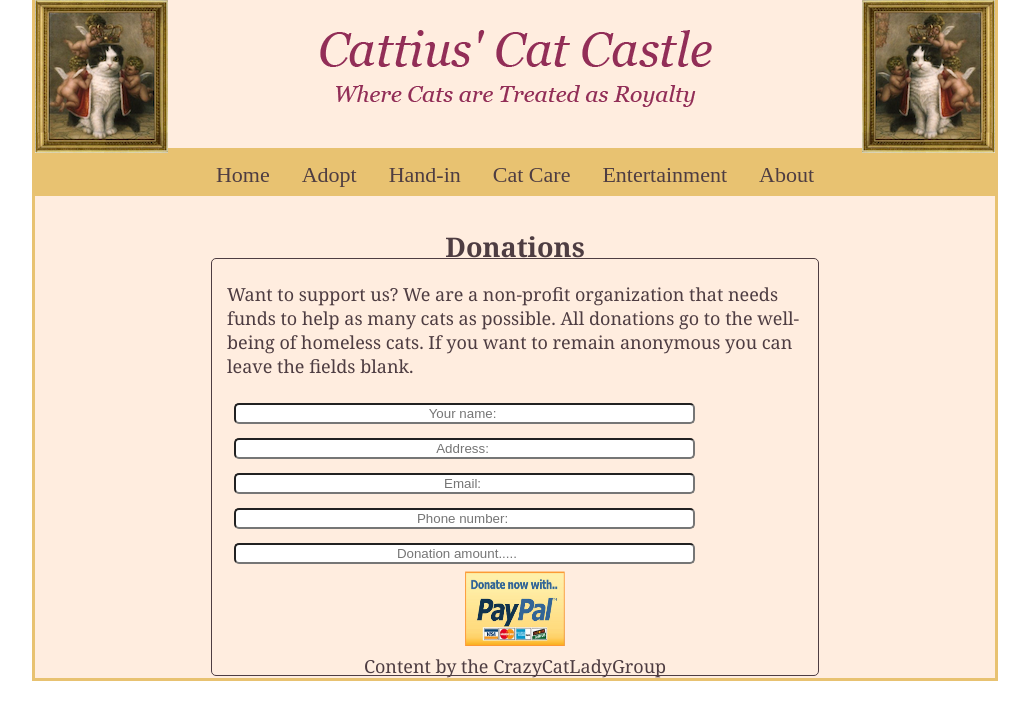
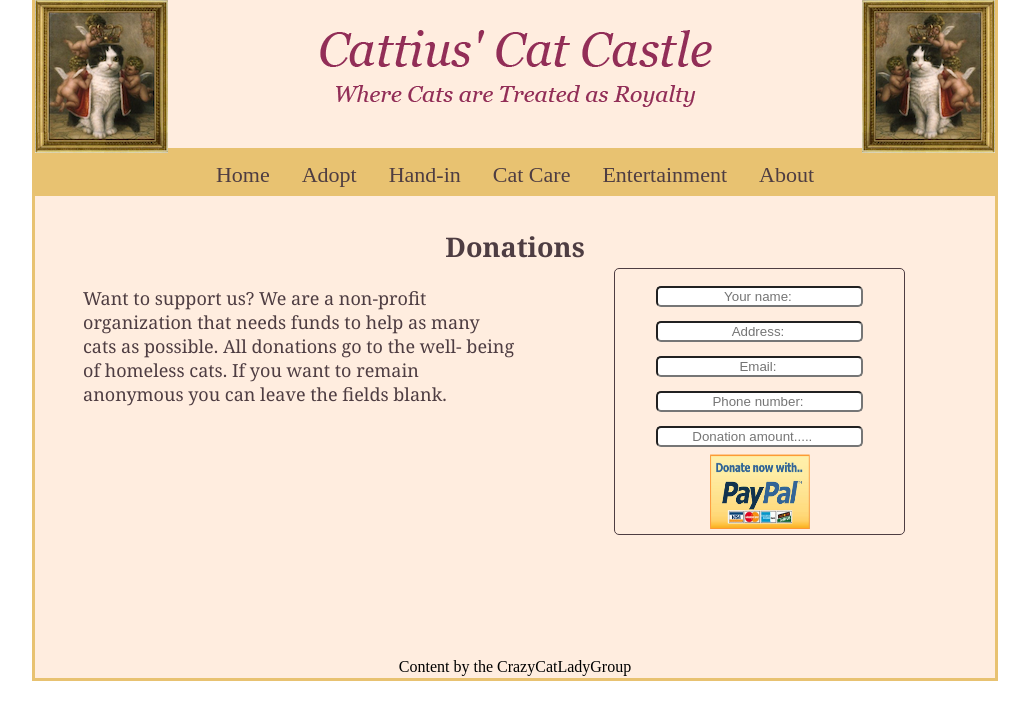
Before and after one commit to kathrinejerichau/catlady, a PHP site: page /08donate.php in a window 1280 px wide. Shown: the top 720 px of the page, without its empty margins (125-1154 px from the left). Run offline with PHP 8.4, Linux system fonts and the light colour scheme.

```diff
--- a/Project/08donate.php
+++ b/Project/08donate.php
@@ -24,18 +24,21 @@
 		<div id="nameOfPage">
 			<h2>Donations</h2>
 		</div>
-		<div id="donationForm">
 
 
+	<div id="bodyLeft">
 			<p> Want to support us? We are a non-profit organization that needs
 	funds to help as many cats as possible. All donations go to the well-
 	being of homeless cats.
 
 	If you want to remain anonymous you can leave the fields blank.
 			</p>
+		<br><output id="output"></output>
+	</div>
 
+	<div id="bodyRight">
 
-	<form onsubmit="event.preventDefault(); donationCounter();" autocomplete="off"
+	<form id="donationForm" onsubmit="event.preventDefault(); donationCounter();" autocomplete="off"
 	action="http://folk.ntnu.no/michaedm/norwegian-tax-administration/receive.php" method="post">
 	<input type="text" name="donName" id="donatorName" placeholder="Your name: ">
 	<input type="text" name="donAddress" id="donatorAddress" placeholder="Address: ">
@@ -43,13 +46,13 @@
 	<input type="text" name="donPhone" id="donatorPhone" placeholder="Phone number: ">
 	<input type="number" name="donAmount" id="NewDonation" placeholder="Donation amount....." min="1" >
 
-	<input type="image" src="img/donationButton.jpg" id="donationButton" value="DONATE NOW" height="75" width="100">
+	<input type="image" src="img/donationButton.jpg" id="donationButton" height="75" width="100" alt="Donate button image">
+
+	</form>
 
 
-	<br><output id="output"></output>
-
 	</div>
-
+	</div>
 
 
 	<!-- ***** FOOTER CONTENT BELOW ***** -->
--- a/Project/css/style.css
+++ b/Project/css/style.css
@@ -188,17 +188,18 @@ html, body{
 	margin: auto;
 }
 
-#donationForm {
+form {
 		max-width: 60%;
-		margin: auto;
-		padding: 5px 15px 5px 15px;
+		margin:auto;
+		padding: 10px 15px 5px 15px;
 		border-radius: 5px;
 		border: 1px solid;
+		min-height: 20px;
 
 
 }
 
-#donationForm input[type=text], [type=email], [type=number], select{
+form input[type=text], [type=email], [type=number], select{
 		width: 80%;
 		padding: 10px 15 px;
 		border: 2px dark gray;
@@ -209,11 +210,14 @@ html, body{
 		text-align: center;
 }
 
-#donationForm input[type=image]{
+form input[type=image]{
 		margin: auto;
 		display: block;
 	}
 
+form{
+		text-align: center;
+}
 /*
 ****************************************
 *	Footer
@@ -226,6 +230,9 @@ html, body{
 	bottom: 0;
 	left: 0;
 	text-align: center;
+	display: block;
+	padding-top: 20px;
+	height: 20px;
 }
 
 
--- a/Project/js/08donate.js
+++ b/Project/js/08donate.js
@@ -5,11 +5,10 @@ const donationList = [];
 function donationCounter(){
 
 	var donation = document.getElementById("NewDonation").value;
+	if (donation>0) 	{
     var donatedNumber = Number(donation);
 
     donationList.push(donatedNumber);
-
-
 
 var totalDonations = donationList.reduce(sum, 0);
 
@@ -21,4 +20,6 @@ function sum(a, b){
   + " contributors has donated to our shelter. Their contributions amounts to a total of "
   + totalDonations + "$ to help local cats.");
 
+	document.getElementById("donationForm").reset();
 }
+}
```
